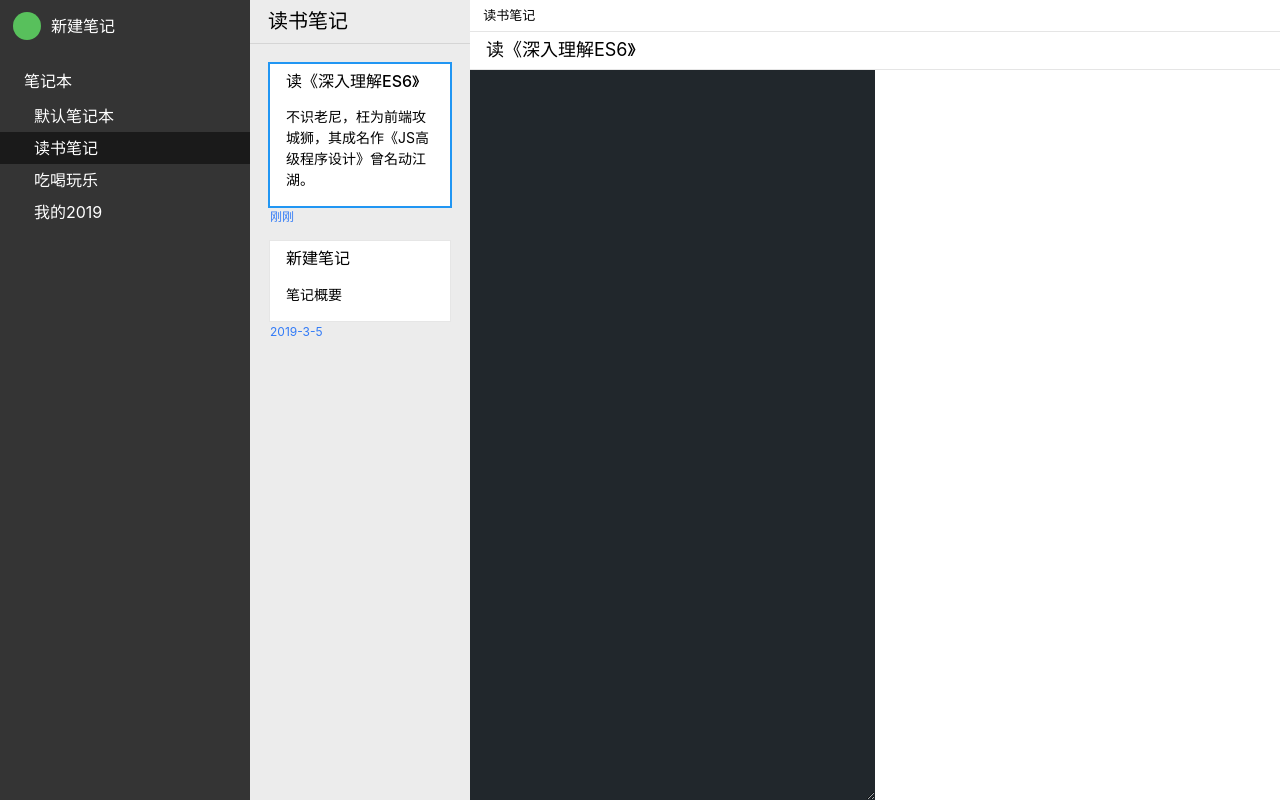
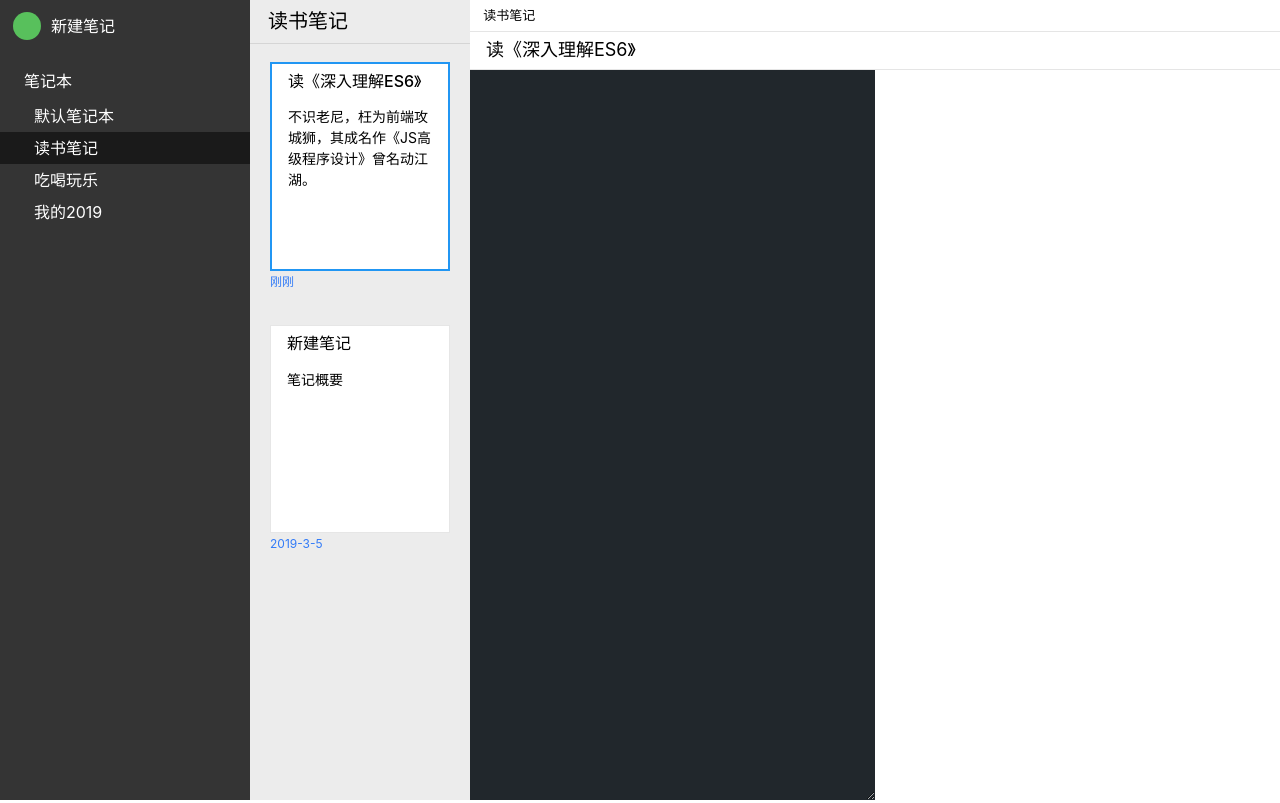
Before and after one commit to qingguatang/fe-react-evernote, a React (Create React App) app: page / in a window 1280 px wide. Built offline with nearby package versions, Linux system fonts and the light colour scheme; a small style sheet from the web is missing.

Commit message:
update css

```diff
--- a/src/App.js
+++ b/src/App.js
@@ -61,9 +61,11 @@ class App extends Component {
             <ul className="notes-list">
               <li>
                 <div className="note-brief active">
+                  <div className="box">
                     <div className="header">读《深入理解ES6》</div>
                     <div className="body">
                       不识老尼，枉为前端攻城狮，其成名作《JS高级程序设计》曾名动江湖。
+                    </div>
                   </div>
                   <div className="footer">
                     <div className="datetime">刚刚</div>
@@ -75,9 +77,11 @@ class App extends Component {
               </li>
               <li>
                 <div className="note-brief">
+                  <div className="box">
                     <div className="header">新建笔记</div>
                     <div className="body">
                       笔记概要
+                    </div>
                   </div>
                   <div className="footer">
                     <div className="datetime">2019-3-5</div>
--- a/src/App.scss
+++ b/src/App.scss
@@ -146,12 +146,17 @@ ul, li {
       display: flex;
       flex-direction: column;
       width: 180px;
-      background: #fff;
-      border: 1px solid #e6e6e6;
       font-size: 14px;
 
+      >.box {
+        border: 1px solid #e6e6e6;
+        background: #fff;
+      }
+
       &.active {
-        border: 2px solid #2196f3;
+        >.box {
+          border: 2px solid #2196f3;
+        }
       }
 
       .header {
@@ -172,7 +177,6 @@ ul, li {
         display: flex;
         justify-content: space-between;
         align-items: center;
-        margin-bottom: -22px;
         height: 22px;
       }
       .datetime {
```
Lines whose indentation alone changed are shown as unchanged.
